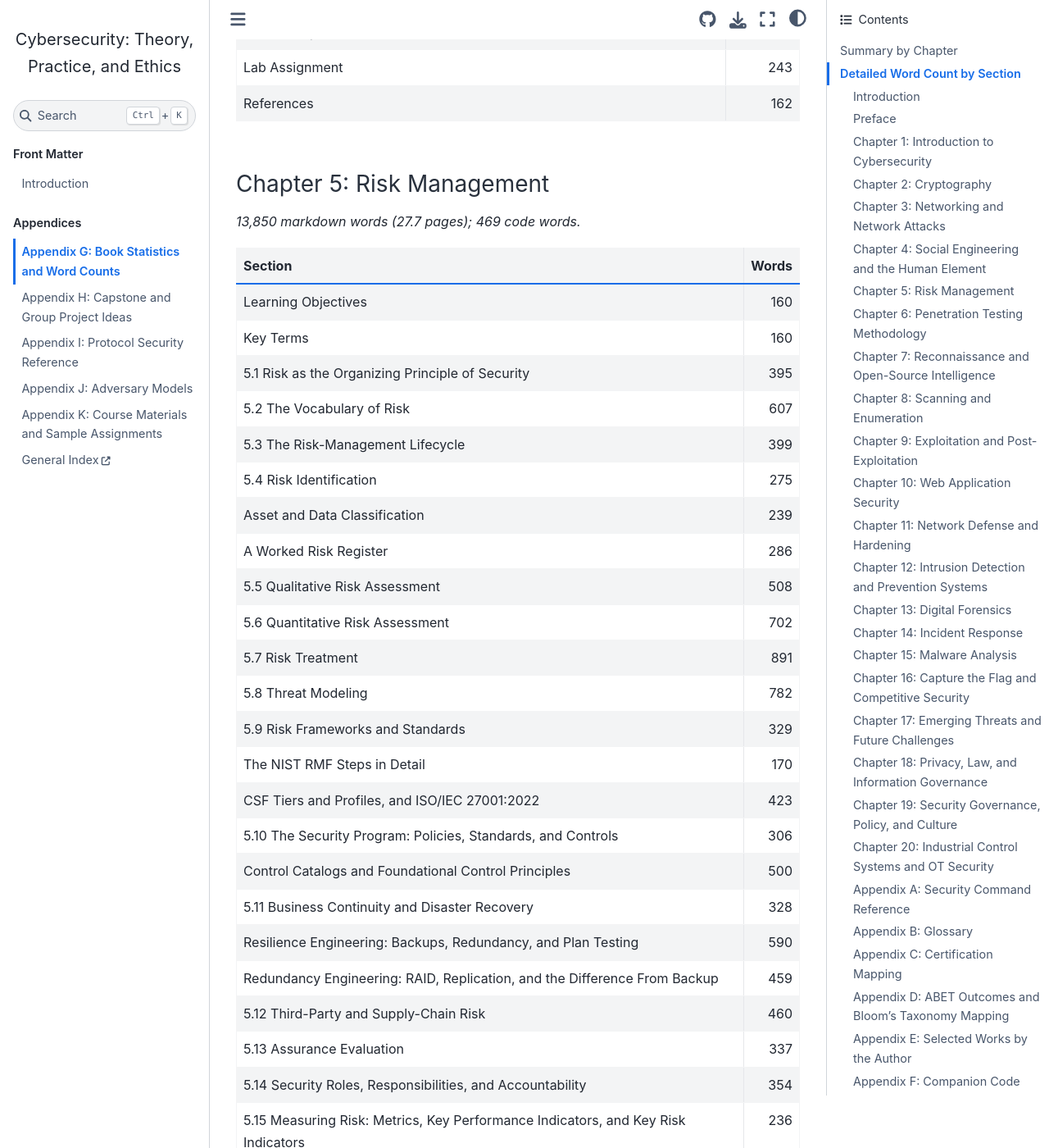
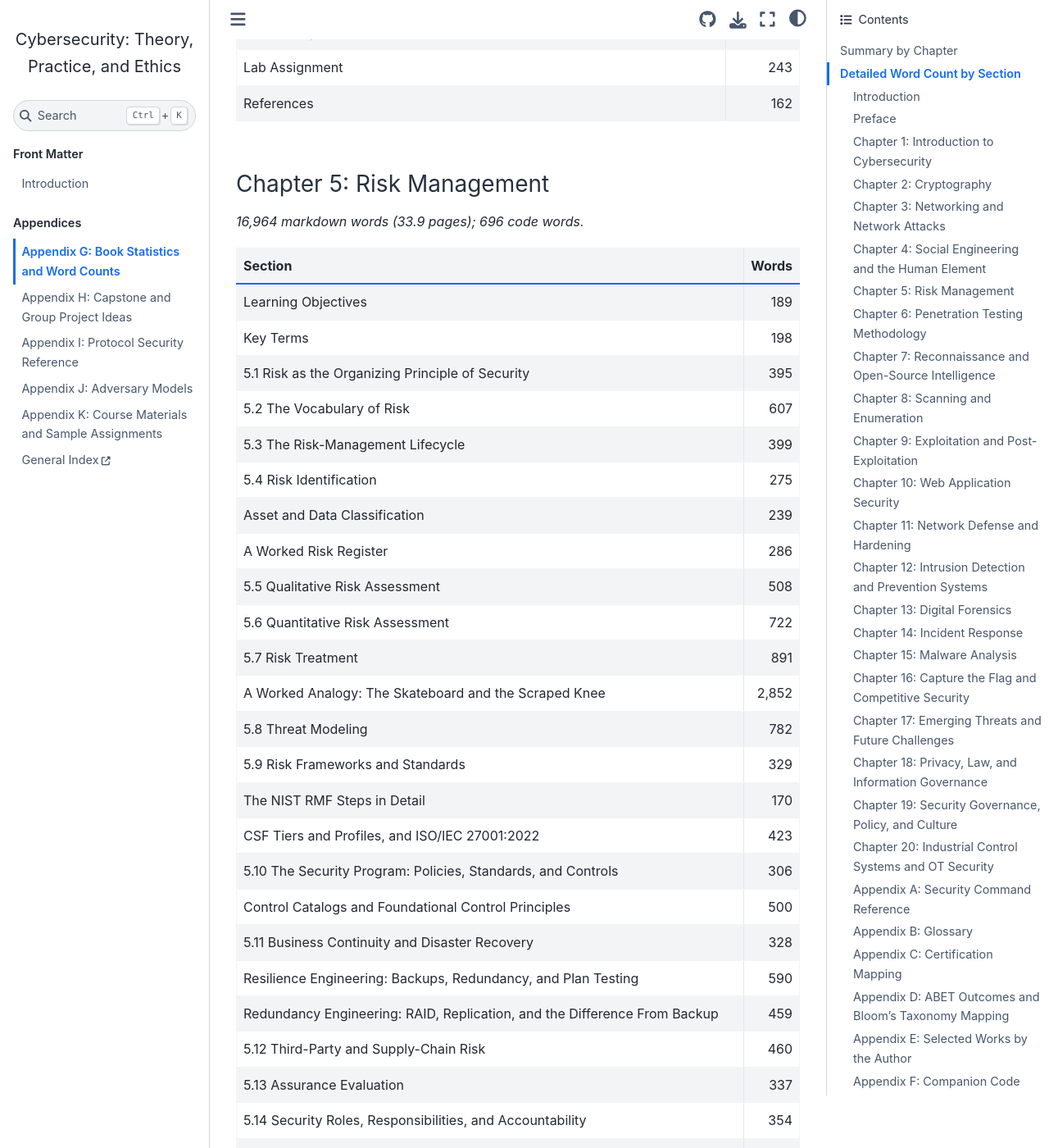
Before and after one commit to devharsh/cybersec-textbook, a Jupyter Book: the page built from chapters/appendix_g/appendix_g.md, in a window 1280 px wide and 1400 px high, scrolled down 11855 px. Shown: the whole window at 82% size. Built offline with Jupyter Book 1.0.4 settings and Sphinx 7.4.7 and the Sphinx Book theme 1.1.4, drawn with Linux system fonts in a browser that asks for light colours; pages that are not in the unit, such as notebooks, are missing from menus; some of the changed text lies outside the part shown.

Commit message:
Ch5 and Ch17: skateboard risk-treatment analogy and everyday distributions
Chapter 5, Section 5.7: new worked analogy, The Skateboard and the Scraped
Knee. It maps asset, threat, vulnerability, likelihood, impact and benefit to
a beginner skater, then walks through avoidance (whole and partial, AAP advice
for children under 5), mitigation split into likelihood and impact controls
(AAOS gear functions), transfer (deductible, coinsurance, out-of-pocket
maximum, and the cyber retention, sublimits, conditions and policy limits),
acceptance by the risk owner, a combined plan, residual risk and risk
compensation (Morrongiello et al. 2007). A worked-numbers code cell gives the
Poisson chance of a clinic visit, ALE, ROSI and the insurance split. Six
exercises with answers, LO 9, two key terms, Q16 and Q17, refs 10 to 13.

Chapter 17, Section 17.7: new Four Distributions from Everyday Life: a fair
die (uniform, chi-square test, Diceware, modulo bias), student grades
(normal, standard normal, z-scores, 68-95-99.7, central limit theorem,
base-rate false alarms), Poisson counts (Bortkiewicz horse kicks, failed
logins, phishing clicks, ARO, negative binomial), and wealth as a Pareto
heavy tail (Fed DFA 2026 Q2, SCF 2022, 80/20, Clauset et al., heavy-tailed
breach losses). Wealth is not Poisson, and the text explains why. Comparison
table, code cell, new figure, eight exercises with answers, LO 9, six key
terms, Q11 and Q12, refs 14 to 27. The soliton paragraph gains a heading.

Also: cross-references in Sections 2.4, 5.6 and 12.2; eight Appendix B
glossary entries; regenerated word counts; SESSION_CHANGES entry. An
independent review found 2 errors and 17 precision issues, all fixed.

Co-Authored-By: Claude Opus 5.5 <noreply@anthropic.com>
Claude-Session: https://claude.ai/code/session_01ShEA6SZzxZywyuwrmSxsoZ

```diff
--- a/chapters/appendix_g/appendix_g.md
+++ b/chapters/appendix_g/appendix_g.md
@@ -11,27 +11,27 @@ Last generated: 2026-10-08.
 | Introduction | 1,814 | 0 | 3.6 |
 | Preface | 433 | 0 | 0.9 |
 | Chapter 1: Introduction to Cybersecurity | 11,068 | 403 | 22.1 |
-| Chapter 2: Cryptography | 37,826 | 3,066 | 75.7 |
+| Chapter 2: Cryptography | 37,879 | 3,066 | 75.8 |
 | Chapter 3: Networking and Network Attacks | 17,033 | 374 | 34.1 |
 | Chapter 4: Social Engineering and the Human Element | 7,647 | 203 | 15.3 |
-| Chapter 5: Risk Management | 13,850 | 469 | 27.7 |
+| Chapter 5: Risk Management | 16,964 | 696 | 33.9 |
 | Chapter 6: Penetration Testing Methodology | 9,787 | 265 | 19.6 |
 | Chapter 7: Reconnaissance and Open-Source Intelligence | 7,605 | 464 | 15.2 |
 | Chapter 8: Scanning and Enumeration | 7,242 | 816 | 14.5 |
 | Chapter 9: Exploitation and Post-Exploitation | 22,438 | 587 | 44.9 |
 | Chapter 10: Web Application Security | 8,526 | 372 | 17.1 |
 | Chapter 11: Network Defense and Hardening | 22,325 | 258 | 44.6 |
-| Chapter 12: Intrusion Detection and Prevention Systems | 10,043 | 1,114 | 20.1 |
+| Chapter 12: Intrusion Detection and Prevention Systems | 10,100 | 1,114 | 20.2 |
 | Chapter 13: Digital Forensics | 10,469 | 875 | 20.9 |
 | Chapter 14: Incident Response | 9,786 | 828 | 19.6 |
 | Chapter 15: Malware Analysis | 41,509 | 423 | 83.0 |
 | Chapter 16: Capture the Flag and Competitive Security | 8,100 | 366 | 16.2 |
-| Chapter 17: Emerging Threats and Future Challenges | 17,298 | 878 | 34.6 |
+| Chapter 17: Emerging Threats and Future Challenges | 21,795 | 1,569 | 43.6 |
 | Chapter 18: Privacy, Law, and Information Governance | 7,069 | 387 | 14.1 |
 | Chapter 19: Security Governance, Policy, and Culture | 13,598 | 482 | 27.2 |
 | Chapter 20: Industrial Control Systems and OT Security | 13,679 | 442 | 27.4 |
 | Appendix A: Security Command Reference | 1,681 | 0 | 3.4 |
-| Appendix B: Glossary | 5,286 | 0 | 10.6 |
+| Appendix B: Glossary | 5,526 | 0 | 11.1 |
 | Appendix C: Certification Mapping | 1,861 | 0 | 3.7 |
 | Appendix D: ABET Outcomes and Bloom's Taxonomy Mapping | 775 | 0 | 1.6 |
 | Appendix E: Selected Works by the Author | 1,583 | 0 | 3.2 |
@@ -112,7 +112,7 @@ Last generated: 2026-10-08.
 
 ### Chapter 2: Cryptography
 
-*37,826 markdown words (75.7 pages); 3,066 code words.*
+*37,879 markdown words (75.8 pages); 3,066 code words.*
 
 | Section | Words |
 |---|---:|
@@ -280,12 +280,12 @@ Last generated: 2026-10-08.
 
 ### Chapter 5: Risk Management
 
-*13,850 markdown words (27.7 pages); 469 code words.*
-
-| Section | Words |
-|---|---:|
-| Learning Objectives | 160 |
-| Key Terms | 160 |
+*16,964 markdown words (33.9 pages); 696 code words.*
+
+| Section | Words |
+|---|---:|
+| Learning Objectives | 189 |
+| Key Terms | 198 |
 | 5.1 Risk as the Organizing Principle of Security | 395 |
 | 5.2 The Vocabulary of Risk | 607 |
 | 5.3 The Risk-Management Lifecycle | 399 |
@@ -293,8 +293,9 @@ Last generated: 2026-10-08.
 |     Asset and Data Classification | 239 |
 |     A Worked Risk Register | 286 |
 | 5.5 Qualitative Risk Assessment | 508 |
-| 5.6 Quantitative Risk Assessment | 702 |
+| 5.6 Quantitative Risk Assessment | 722 |
 | 5.7 Risk Treatment | 891 |
+|     A Worked Analogy: The Skateboard and the Scraped Knee | 2,852 |
 | 5.8 Threat Modeling | 782 |
 | 5.9 Risk Frameworks and Standards | 329 |
 |     The NIST RMF Steps in Detail | 170 |
@@ -687,7 +688,7 @@ Last generated: 2026-10-08.
 
 ### Chapter 12: Intrusion Detection and Prevention Systems
 
-*10,043 markdown words (20.1 pages); 1,114 code words.*
+*10,100 markdown words (20.2 pages); 1,114 code words.*
 
 | Section | Words |
 |---|---:|
```
Also changed, not shown: other parts of chapters/appendix_g/appendix_g.md (+21 -17 lines), chapters/00_intro/introduction.md (+8 -8 lines), intro.md (+1 -1 lines), scripts/SESSION_CHANGES.md (+72 -0 lines), assets/figures/ch17_everyday_distributions.png (added), 5 other files.
